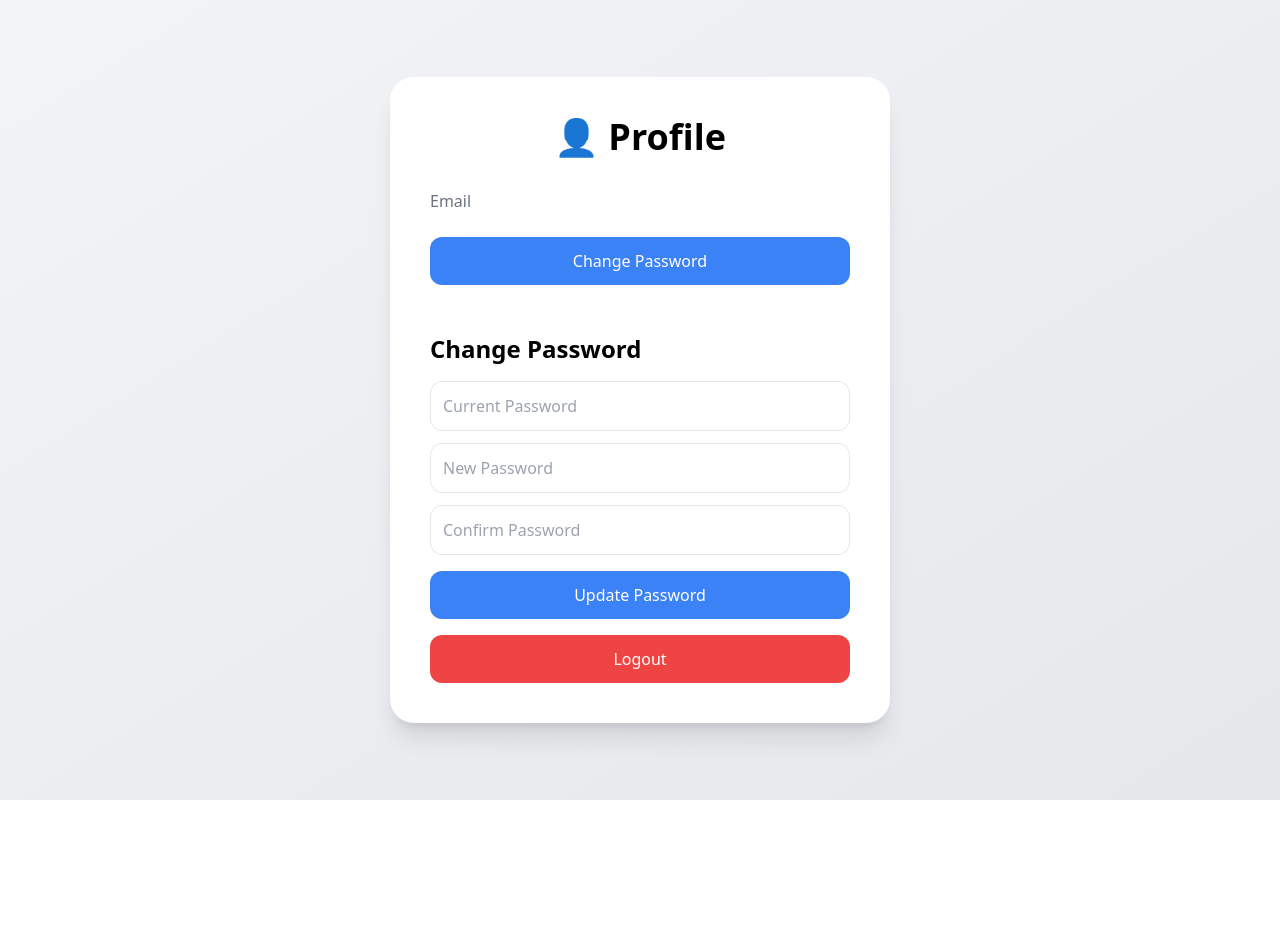
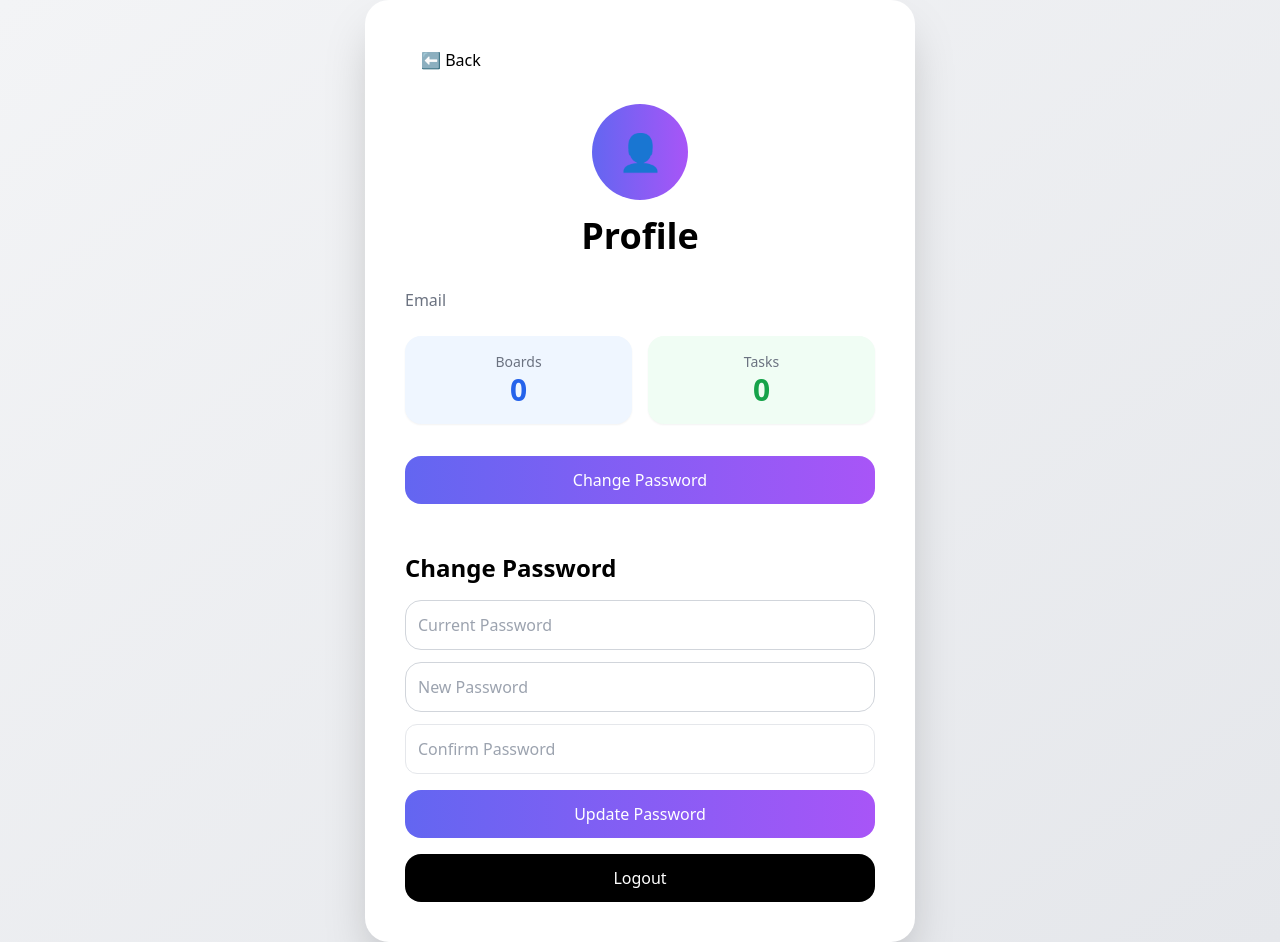
Before and after one commit to pixie59/task-management-app, a React (Create React App) app: page /profile in a window 1280 px wide. Before the commit the page ends 800 px from the top, so only its background shows below. Built offline with nearby package versions, Linux system fonts and the light colour scheme; no server answers.

Commit message:
Add profile page and change password feature

```diff
--- a/src/Profile.js
+++ b/src/Profile.js
@@ -1,11 +1,16 @@
 import { useEffect, useState } from "react"
+import { useNavigate } from "react-router-dom"
 function Profile(){
 const [email,setEmail]=useState("")
 const [currentPassword,setCurrentPassword]=useState("")
 const [newPassword,setNewPassword]=useState("")
 const [confirmPassword,setConfirmPassword]=useState("")
+const [boardsCount,setBoardsCount]=useState(0)
+const [tasksCount,setTasksCount]=useState(0)
+const navigate = useNavigate()
 useEffect(()=>{
-setEmail(localStorage.getItem("email"))},[])
+    fetchStats()
+    setEmail(localStorage.getItem("email"))},[])
 const logout=()=>{
 localStorage.removeItem("token")
 localStorage.removeItem("email")
@@ -28,12 +33,33 @@ alert(data)
 setCurrentPassword("")
 setNewPassword("")
 setConfirmPassword("")}
+const fetchStats=async()=>{
+const token=localStorage.getItem("token")
+const response=await fetch(
+"http://localhost:5000/api/auth/profile-stats",{
+headers:{
+authorization:token}})
+const data=await response.json()
+setBoardsCount(data.boardsCount)
+setTasksCount(data.tasksCount)}
 return(
 <div className="min-h-screen bg-gradient-to-br from-gray-100 to-gray-200 flex justify-center items-center">
-<div className="bg-white p-10 rounded-3xl shadow-xl w-[500px]">
-<h1 className="text-4xl font-bold text-center mb-8">
-👤 Profile
+<div className="bg-white p-10 rounded-3xl shadow-2xl w-[550px]">
+<button
+onClick={()=>navigate("/boards")}
+className="mb-6 bg-light-200 px-4 py-2 rounded-xl hover:bg-gray-300 transition"
+>⬅ Back</button>
+<div className="text-center mb-8">
+<div className="w-24 h-24 mx-auto rounded-full bg-gradient-to-r from-indigo-500 to-purple-500 flex items-center justify-center text-4xl text-white mb-4">
+👤
+</div>
+<h1 className="text-4xl font-bold">
+Profile
 </h1>
+<p className="text-gray-500 mt-2">
+{email}
+</p>
+</div>
 <div className="mb-6">
 <p className="text-gray-500">
 Email
@@ -42,9 +68,23 @@ Email
 {email}
 </p>
 </div>
+<div className="grid grid-cols-2 gap-4 mb-8">
+<div className="bg-blue-50 p-4 rounded-2xl text-center shadow-sm">
+<h3 className="text-sm text-gray-500">
+Boards
+</h3>
+<p className="text-3xl font-bold text-blue-600">{boardsCount}</p>
+</div>
+<div className="bg-green-50 p-4 rounded-2xl text-center shadow-sm">
+<h3 className="text-sm text-gray-500">
+Tasks
+</h3>
+<p className="text-3xl font-bold text-green-600">{tasksCount}</p>
+</div>
+</div>
 <button
 onClick={()=>window.location.href="/change-password"}
-className="w-full bg-blue-500 text-white py-3 rounded-xl mb-4">
+className="w-full bg-gradient-to-r from-indigo-500 to-purple-500 text-white py-3 rounded-2xl mb-4 hover:scale-[1.02] transition">
 Change Password
 </button>
 <h2 className="text-2xl font-bold mt-8 mb-4">
@@ -55,13 +95,13 @@ type="password"
 placeholder="Current Password"
 value={currentPassword}
 onChange={(e)=>setCurrentPassword(e.target.value)}
-className="w-full border p-3 rounded-xl mb-3"/>
+className="w-full border border-gray-300 p-3 rounded-2xl mb-3 outline-none focus:ring-2 focus:ring-indigo-500"/>
 <input
 type="password"
 placeholder="New Password"
 value={newPassword}
 onChange={(e)=>setNewPassword(e.target.value)}
-className="w-full border p-3 rounded-xl mb-3"/>
+className="w-full border border-gray-300 p-3 rounded-2xl mb-3 outline-none focus:ring-2 focus:ring-indigo-500"/>
 <input
 type="password"
 placeholder="Confirm Password"
@@ -70,12 +110,12 @@ onChange={(e)=>setConfirmPassword(e.target.value)}
 className="w-full border p-3 rounded-xl mb-4"/>
 <button
 onClick={changePassword}
-className="w-full bg-blue-500 text-white py-3 rounded-xl mb-4">
+className="w-full bg-gradient-to-r from-indigo-500 to-purple-500 text-white py-3 rounded-2xl mb-4 hover:scale-[1.02] transition">
 Update Password
 </button>
 <button
 onClick={logout}
-className="w-full bg-red-500 text-white py-3 rounded-xl">
+className="w-full bg-black text-white py-3 rounded-2xl hover:bg-gray-800 transition">
 Logout
 </button>
 </div>
--- a/src/entry/Login.js
+++ b/src/entry/Login.js
@@ -4,7 +4,6 @@ function Login(){
     const [password,setPassword]=useState("")
     const [isSignup,setIsSignup]=useState(false)
     const handleLogin=async()=>{
-        alert("login clicked")
         const response=await fetch(`http://localhost:5000/api/auth/${isSignup ? "signup" : "login"}`,{
         method:"POST",
         headers:{
@@ -20,8 +19,6 @@ function Login(){
         alert(data)
     }
     else{
-        console.log("TOKEN VALUE:", data.token)
-        alert ("token:",data.token)
 localStorage.setItem("token", data.token)
 localStorage.setItem("email",email)
         window.location.href="/boards"
--- a/src/entry/Tasks.js
+++ b/src/entry/Tasks.js
@@ -189,6 +189,12 @@ window.location.href="/"
 }}
 className="bg-black text-white px-5 py-2 rounded-xl hover:bg-red-600 transition shadow-md">
 Logout
+</button>
+<button
+onClick={()=>window.location.href="/profile"}
+className="bg-blue-500 text-white px-5 py-2 rounded-full"
+>
+Profile
 </button>
 <button
 onClick={()=>setDarkMode(!darkMode)}
```
